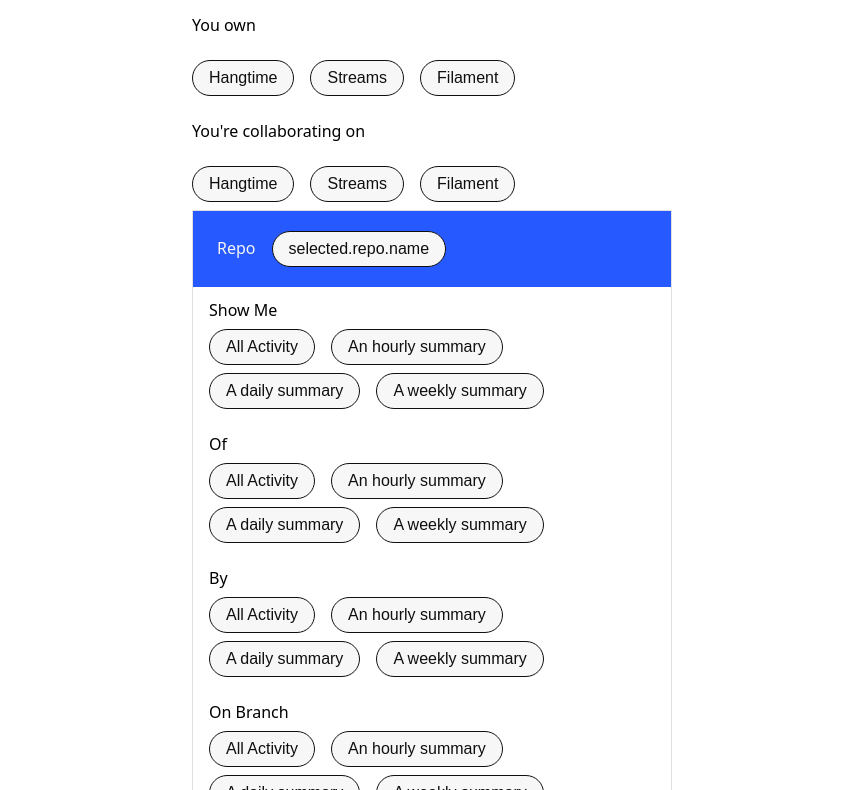
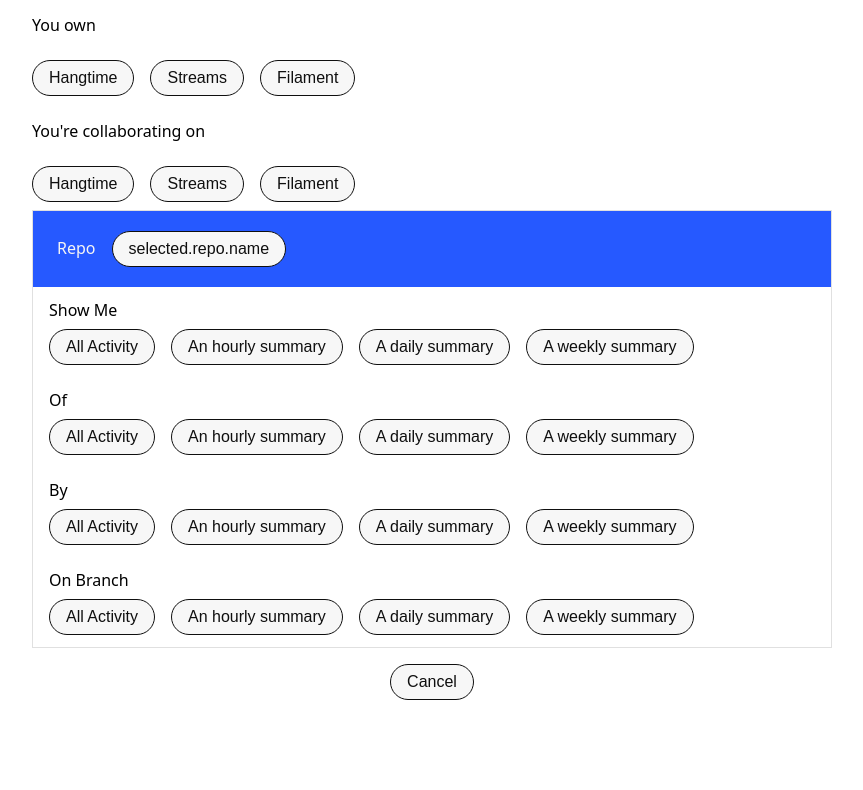
Before and after one commit to infinitescroll/archived-streams, a Next.js app: page /onboard in a window 1280 px wide. Shown: the part 1794-2584 px from the top of the page, without its empty margins (208-1071 px from the left). After the commit the page ends 2494 px from the top, so only its background shows below. Built offline with nearby package versions, Linux system fonts and the light colour scheme.

Commit message:
Updates, cleans up some of the onboarding styling & page structure

```diff
--- a/pages/onboard.jsx
+++ b/pages/onboard.jsx
@@ -57,7 +57,7 @@
           <Text>You’ll have to authorize Streams to access your repo data</Text>
         </Box>
         <Box textAlign="center">
-          <Button primary>
+          <Button display="flex" primary>
             <Box width="32px" display="inline-block">
               <IcoGitHub maxWidth="48px" opacity="0.4" />
             </Box>
@@ -80,16 +80,26 @@
         display="flex"
         flexDirection="column"
         justifyContent="space-around"
-        height="100%"
+        alignContent="center"
+        alignItems="center"
+        minHeight="100%"
         flexGrow="1"
-        maxWidth="480px"
       >
         <Box textAlign="center">
           <h1>Step 3</h1>
           <Text>Lastly, let's add a repo or two to your new stream</Text>
         </Box>
-        <Box textAlign="left">
+        <Box
+          display="flex"
+          flexDirection="column"
+          alignItems="center"
+          textAlign="left"
+          maxWidth="800px"
+        >
+          <Menu display="block" width="100%" flexDirection="column">
+            <MenuItem display="block">
               <Input />
+            </MenuItem>
             <Menu>
               <MenuItem display="block">
                 <Text>You own</Text>
@@ -118,9 +128,10 @@
                 <Button>Filament</Button>
               </MenuItem>
             </Menu>
+          </Menu>
           <StreamEditor />
         </Box>
-        <Box textAlign="center">
+        <Box my={3} textAlign="center">
           <Button>Cancel</Button>
         </Box>
       </Box>
```
Lines whose indentation alone changed are shown as unchanged.
